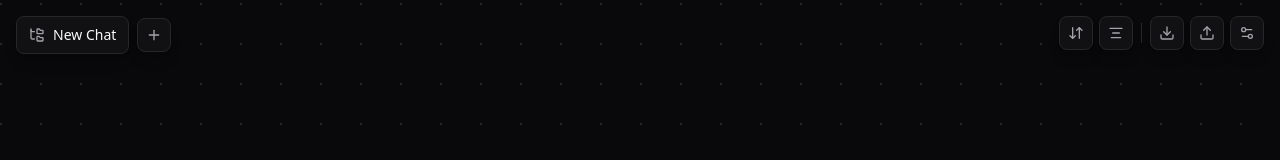
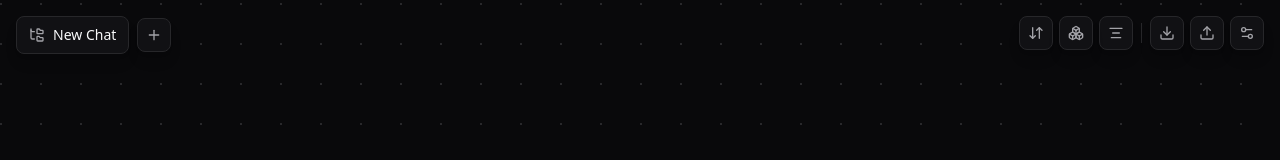
Before and after one commit to Fanaperana/chatgraph, a React (Vite) app: page / in a window 1280 px wide. Shown: the top 160 px of the page. Built offline with nearby package versions, Linux system fonts and the light colour scheme.

Commit message:
feat: implement alternative branching in chat flow with fork points and refine layout using measured node heights

```diff
--- a/src/components/ChatFlow.tsx
+++ b/src/components/ChatFlow.tsx
@@ -48,6 +48,7 @@ function ChatFlowInner() {
   // Track whether the user has manually dragged nodes
   const [isDragged, setIsDragged] = useState(false)
   const prevStructureRef = useRef<string | null>(null)
+  const measureSigRef = useRef<string>('')
   // The node the viewport is currently following (streaming or just-finished).
   const focusRef = useRef<string | null>(null)
   const lastFollowRef = useRef(0)
@@ -116,6 +117,27 @@ function ChatFlowInner() {
         target: inputId,
         type: 'smoothstep',
         style: { stroke: 'var(--color-border)', strokeWidth: 1, strokeDasharray: '4 4' },
+      })
+    })
+
+    // Add extra input nodes at fork points, so the user can start an
+    // alternative branch from a node (even one that already has an input).
+    const forkPoints = tree.forkPoints ?? []
+    forkPoints.forEach((parentId) => {
+      if (!tree.nodes[parentId]) return // node was removed
+      const inputId = `input-fork-${parentId}`
+      nodes.push({
+        id: inputId,
+        type: 'inputNode',
+        position: { x: 0, y: 0 },
+        data: { parentNodeId: parentId },
+      })
+      edges.push({
+        id: `${parentId}-${inputId}`,
+        source: parentId,
+        target: inputId,
+        type: 'smoothstep',
+        style: { stroke: 'var(--color-primary)', strokeWidth: 1, strokeDasharray: '4 4' },
       })
     })
 
@@ -190,6 +212,41 @@ function ChatFlowInner() {
     }
   }, [structureFingerprint, layoutedNodes, layoutedEdges, setNodes, setEdges, fitView])
 
+  // Refine the layout using the real measured node heights (reported by React
+  // Flow after render) so the spacing between every rank is uniform, instead of
+  // relying on the rough height estimate. Runs whenever measurements change.
+  useEffect(() => {
+    if (isDragged) return
+    const heights: Record<string, number> = {}
+    let measuredCount = 0
+    for (const n of nodes) {
+      const h = n.measured?.height
+      if (typeof h === 'number' && h > 0) {
+        heights[n.id] = h
+        measuredCount++
+      }
+    }
+    // Wait until every node has been measured to avoid a partial, jumpy pass.
+    if (measuredCount === 0 || measuredCount < nodes.length) return
+
+    const sig = `${structureFingerprint}|${Object.entries(heights)
+      .sort(([a], [b]) => a.localeCompare(b))
+      .map(([id, h]) => `${id}:${Math.round(h)}`)
+      .join(',')}`
+    if (sig === measureSigRef.current) return
+    measureSigRef.current = sig
+
+    const { nodes: relaid } = getLayoutedElements(flowNodes, flowEdges, settings.layoutDirection, heights)
+    const posById = new Map(relaid.map((n) => [n.id, n.position]))
+    setNodes((prev) =>
+      prev.map((n) => {
+        const pos = posById.get(n.id)
+        return pos ? { ...n, position: pos } : n
+      })
+    )
+    // eslint-disable-next-line react-hooks/exhaustive-deps
+  }, [nodes, structureFingerprint, isDragged])
+
   // Auto-center the response node as it generates, and re-center once when it
   // finishes (instead of zooming back out to the whole graph).
   useEffect(() => {
@@ -253,11 +310,28 @@ function ChatFlowInner() {
 
   // "Snap to layout" button handler
   const snapToLayout = useCallback(() => {
-    setNodes(layoutedNodes)
-    setEdges(layoutedEdges)
+    // Prefer the real measured heights so the snapped layout matches what the
+    // refinement effect produces (uniform gaps), instead of the rough estimate.
+    const heights: Record<string, number> = {}
+    for (const n of nodes) {
+      const h = n.measured?.height
+      if (typeof h === 'number' && h > 0) heights[n.id] = h
+    }
+    const useMeasured = Object.keys(heights).length === nodes.length && nodes.length > 0
+    const { nodes: snapped, edges: snappedEdges } = useMeasured
+      ? getLayoutedElements(flowNodes, flowEdges, settings.layoutDirection, heights)
+      : { nodes: layoutedNodes, edges: layoutedEdges }
+    const posById = new Map(snapped.map((n) => [n.id, n.position]))
+    setNodes((prev) =>
+      prev.map((n) => {
+        const pos = posById.get(n.id)
+        return pos ? { ...n, position: pos } : n
+      })
+    )
+    setEdges(snappedEdges)
     setIsDragged(false)
     setTimeout(() => fitView({ duration: 300 }), 20)
-  }, [layoutedNodes, layoutedEdges, setNodes, setEdges, fitView])
+  }, [nodes, flowNodes, flowEdges, settings.layoutDirection, layoutedNodes, layoutedEdges, setNodes, setEdges, fitView])
 
   return (
     <div className="w-full h-full relative">
--- a/src/components/Toolbar.tsx
+++ b/src/components/Toolbar.tsx
@@ -1,9 +1,23 @@
 import { useState } from 'react'
-import { Plus, Settings2, Download, Upload, FolderTree, ArrowDownUp, ArrowRightLeft, AlignCenter, Trash2 } from 'lucide-react'
+import { Plus, Settings2, Download, Upload, FolderTree, ArrowDownUp, ArrowRightLeft, AlignCenter, Trash2, Boxes, Code2, FileCode, Braces } from 'lucide-react'
 import { useChatStore } from '@/store'
 import { cn } from '@/lib/utils'
+import { languageLabel } from '@/utils/artifacts'
+import type { Artifact } from '@/types/chat'
 import { SettingsPanel } from '@/components/SettingsPanel'
 import { Tooltip, TooltipContent, TooltipProvider, TooltipTrigger } from '@/components/ui/Tooltip'
+
+function artifactIcon(artifact: Artifact) {
+  switch (artifact.kind) {
+    case 'html':
+    case 'svg':
+      return <FileCode className="w-4 h-4" />
+    case 'mermaid':
+      return <Braces className="w-4 h-4" />
+    default:
+      return <Code2 className="w-4 h-4" />
+  }
+}
 
 interface ToolbarProps {
   onSnapToLayout?: () => void
@@ -12,8 +26,16 @@ interface ToolbarProps {
 
 export function Toolbar({ onSnapToLayout, isDragged }: ToolbarProps) {
   const { trees, activeTreeId, createTree, setActiveTree, deleteTree, settings, setLayoutDirection } = useChatStore()
+  const artifacts = useChatStore((s) => s.artifacts)
+  const setOpenArtifact = useChatStore((s) => s.setOpenArtifact)
   const [showSettings, setShowSettings] = useState(false)
   const [showTreeList, setShowTreeList] = useState(false)
+  const [showArtifacts, setShowArtifacts] = useState(false)
+
+  const activeTree = activeTreeId ? trees[activeTreeId] : undefined
+  const treeArtifacts = Object.values(artifacts)
+    .filter((a) => activeTree?.nodes?.[a.nodeId])
+    .sort((a, b) => b.updatedAt - a.updatedAt)
 
   const handleExport = () => {
     const state = useChatStore.getState()
@@ -143,6 +165,57 @@ export function Toolbar({ onSnapToLayout, isDragged }: ToolbarProps) {
             </TooltipContent>
           </Tooltip>
 
+          <div className="relative">
+            <Tooltip>
+              <TooltipTrigger asChild>
+                <button
+                  onClick={() => setShowArtifacts((v) => !v)}
+                  className={cn(
+                    'relative flex items-center gap-1.5 px-2 py-2 rounded-lg bg-card border shadow-lg transition-all',
+                    showArtifacts
+                      ? 'border-primary text-primary'
+                      : 'border-border text-muted-foreground hover:text-foreground hover:border-primary/30'
+                  )}
+                >
+                  <Boxes className="w-4 h-4" />
+                  {treeArtifacts.length > 0 && (
+                    <span className="text-xs font-medium tabular-nums">{treeArtifacts.length}</span>
+                  )}
+                </button>
+              </TooltipTrigger>
+              <TooltipContent>Artifacts</TooltipContent>
+            </Tooltip>
+
+            {showArtifacts && (
+              <div className="absolute top-full right-0 mt-1 w-72 rounded-lg border border-border bg-card shadow-xl p-1 max-h-80 overflow-y-auto">
+                {treeArtifacts.length === 0 && (
+                  <p className="px-3 py-2 text-sm text-muted-foreground">No artifacts yet</p>
+                )}
+                {treeArtifacts.map((artifact) => {
+                  const code = artifact.versions[artifact.currentVersion]?.code ?? ''
+                  const lineCount = code.split('\n').length
+                  return (
+                    <button
+                      key={artifact.id}
+                      onClick={() => { setOpenArtifact(artifact.id); setShowArtifacts(false) }}
+                      className="flex w-full items-center gap-2.5 rounded-md px-2.5 py-2 text-left transition-colors hover:bg-accent"
+                    >
+                      <span className="flex h-7 w-7 flex-shrink-0 items-center justify-center rounded-md bg-primary/10 text-primary">
+                        {artifactIcon(artifact)}
+                      </span>
+                      <span className="min-w-0 flex-1">
+                        <span className="block truncate text-sm text-foreground">{artifact.title}</span>
+                        <span className="block truncate text-xs text-muted-foreground">
+                          {languageLabel(artifact.language)} · {lineCount} lines · v{artifact.currentVersion + 1}/{artifact.versions.length}
+                        </span>
+                      </span>
+                    </button>
+                  )
+                })}
+              </div>
+            )}
+          </div>
+
           <Tooltip>
             <TooltipTrigger asChild>
               <button
--- a/src/store/chat-store.ts
+++ b/src/store/chat-store.ts
@@ -254,7 +254,10 @@ export const useChatStore = create<ChatState>()(
       },
 
       forkFromNode: (nodeId) => {
-        // Creates an empty user node as sibling (same parent as nodeId)
+        // Marks a node as a fork point so an extra input node appears as its
+        // child, letting the user compose an alternative branch from here.
+        // For assistant nodes the branch continues from the node itself; for
+        // user nodes it branches from the parent (an alternative prompt).
         const state = get()
         const treeId = state.activeTreeId
         if (!treeId) return ''
@@ -265,7 +268,27 @@ export const useChatStore = create<ChatState>()(
         const targetNode = tree.nodes[nodeId]
         if (!targetNode) return ''
 
-        return get().addNode('user', '', targetNode.parentId)
+        const forkParent =
+          targetNode.role === 'user' ? targetNode.parentId ?? nodeId : nodeId
+
+        set((s) => {
+          const t = s.trees[treeId]
+          if (!t) return s
+          const existing = t.forkPoints ?? []
+          if (existing.includes(forkParent)) return s
+          return {
+            trees: {
+              ...s.trees,
+              [treeId]: {
+                ...t,
+                forkPoints: [...existing, forkParent],
+                updatedAt: Date.now(),
+              },
+            },
+          }
+        })
+
+        return forkParent
       },
 
       duplicateWithEdit: (nodeId, newContent) => {
--- a/src/types/chat.ts
+++ b/src/types/chat.ts
@@ -49,6 +49,9 @@ export interface ChatTree {
   name: string
   rootNodeId: string | null
   nodes: Record<string, ChatNode>
+  // Node ids that should show an extra input node as a child, so the user can
+  // start an alternative branch from a node that already has children.
+  forkPoints?: string[]
   createdAt: number
   updatedAt: number
 }
```
Also changed, not shown: src/utils/layout.ts (+12 -7 lines).
